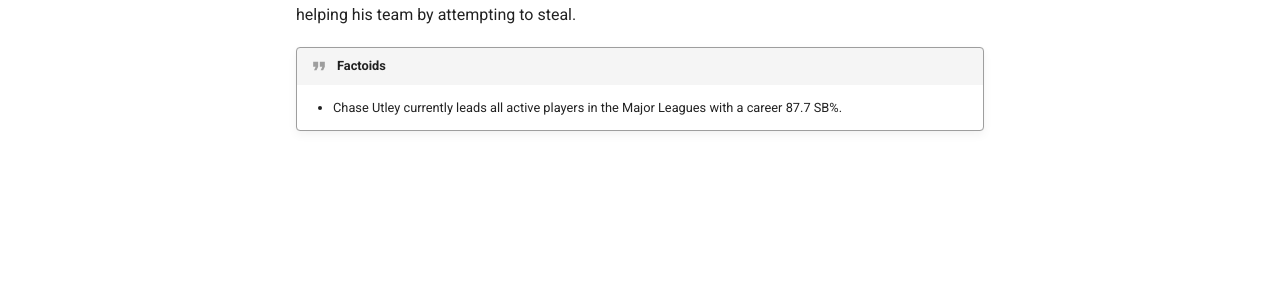
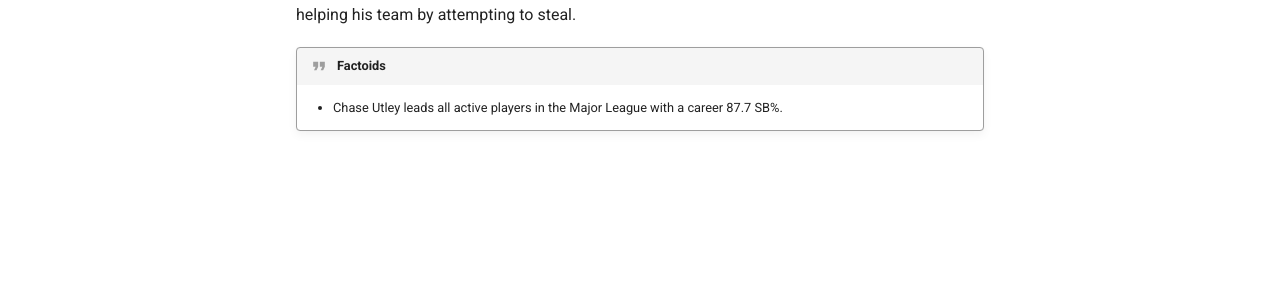
Before and after one commit to nodesocket/baseball-stats.net, an MkDocs documentation site: the page built from docs/baserunning/sbp.md, in a window 1280 px wide. Shown: the part 373-665 px from the top of the page. Built offline with MkDocs 1.6.1 and Material for MkDocs 9.7.7, drawn with Linux system fonts in a browser that asks for light colours; formulas are drawn with MathJax 3; comment, search, counter and statistics services are not loaded; old or Windows-style settings are respelled for this version of MkDocs.

Commit message:
small change to sbp factoids

```diff
--- a/docs/baserunning/sbp.md
+++ b/docs/baserunning/sbp.md
@@ -7,4 +7,4 @@
 As a general rule of thumb, a baserunner with an SB% of 75 or higher is typically productive and helping his team by attempting to steal.
 
 !!! quote "Factoids"
-    * Chase Utley currently leads all active players in the Major Leagues with a career 87.7 SB%.
+    * Chase Utley leads all active players in the Major League with a career 87.7 SB%.
```
